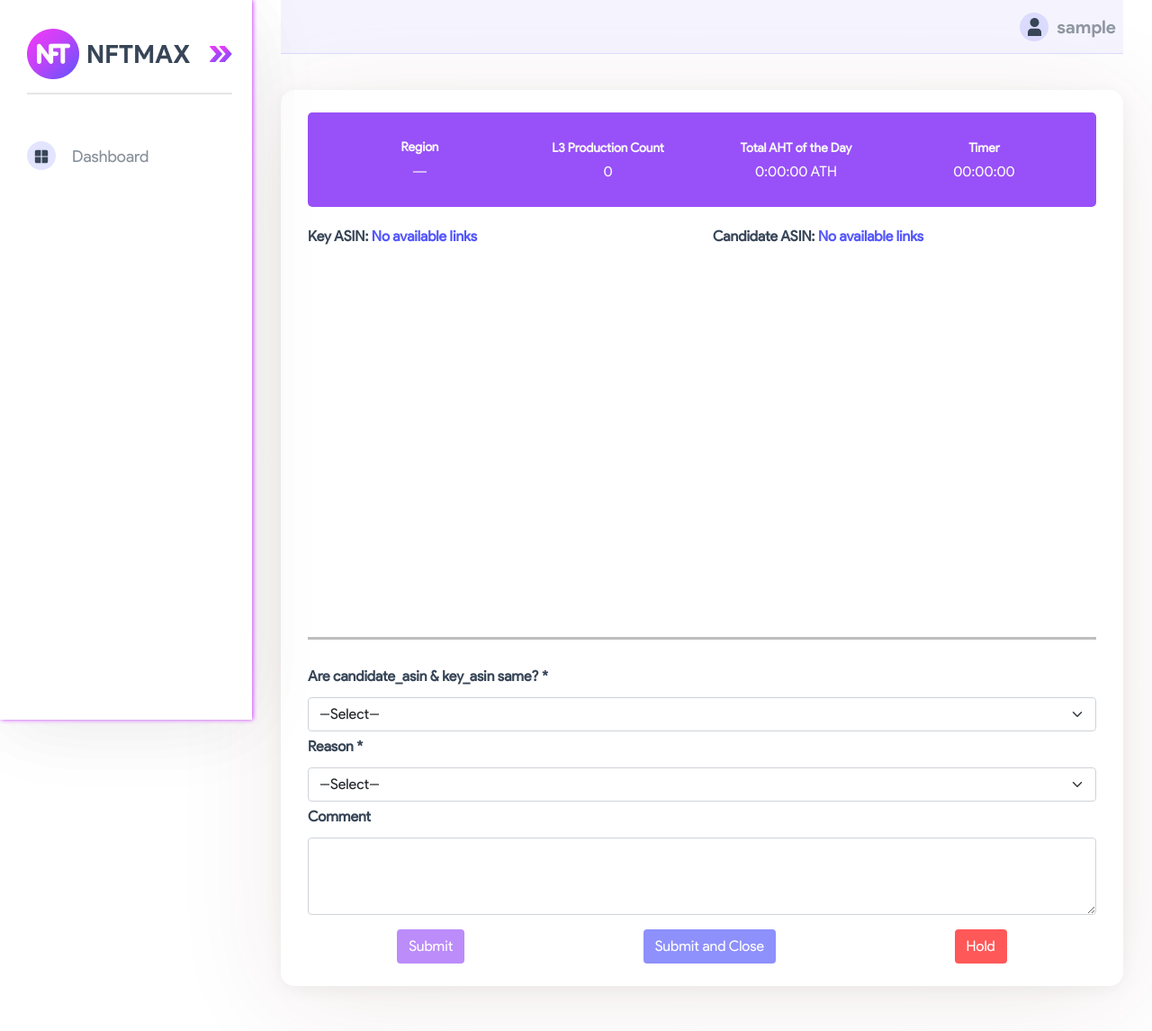
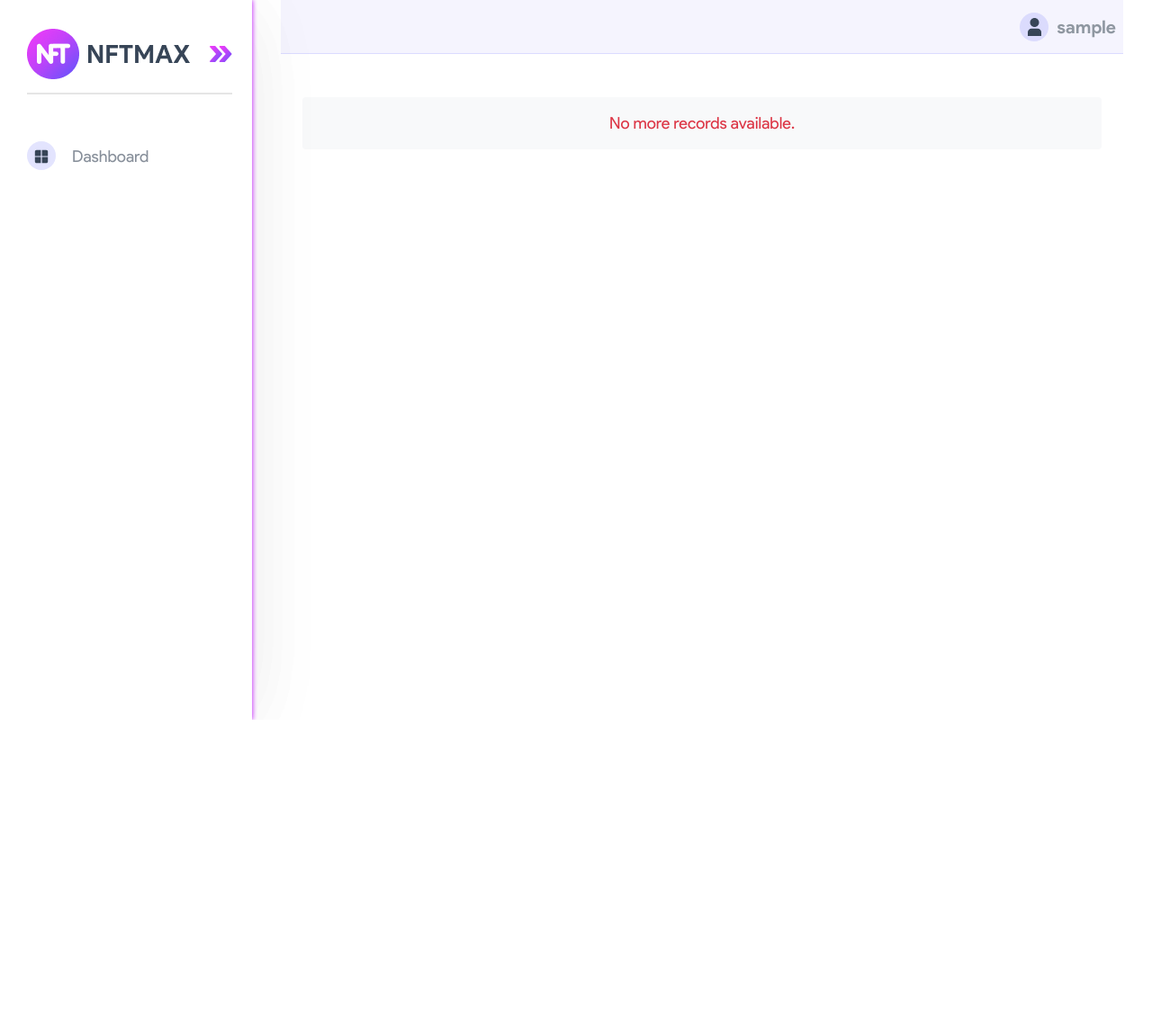
Before and after one commit to nawinasokan/a2, a Django app: page /l3_production/ in a window 1280 px wide. Shown: the whole page at 90% size. After the commit the page ends 800 px from the top, so only its background shows below. Run offline with Django 5.2, Linux system fonts and the light colour scheme; the visitor is signed in with stand-in values (Sample User, id 1); data that the repository does not hold is empty; some libraries are stand-ins or nearby versions.

Commit message:
Update l3_production.html

```diff
--- a/admin_dash/templates/l3_production.html
+++ b/admin_dash/templates/l3_production.html
@@ -308,13 +308,17 @@
                                 </div> -->
                                 <!-- End Trending Action -->
 
+                                <div id="messagewrapper" class="container d-flex align-items-center mt-5">
+                                    <div class="col-12" >
+                                        <div id="message-container" class="p-3 text-center text-danger bg-light rounded" style="display: none; font-size: 18px;"></div>
+                                    </div>
+                                </div>
 
-
-                                <div class="container-fluid mg-top-4">
+                                <div id="maindiv" class="container-fluid mg-top-4">
                                     <div class="row">
                                         <div class="col-12">
                                             <!-- Charts Two -->
-                                            <div class="charts-main charts-home-one mg-top-40">
+                                            <div class="charts-main charts-home-one">
 
                                                 <div class="nav-bar">
                                                     <div class="nav-item">
@@ -520,20 +524,19 @@
                     console.log("Fetched data:", data);
 
                     if (data.message === 'No more records available.') {
-                        console.log('sssssssssssssssssssss')
-                        const completedCountElement = document.getElementById('completed-count');
-                        if (completedCountElement) {
-                            completedCountElement.textContent = `${data.completed_count}`;
+                        console.log(data.completed_count,'qqqqqqqqqqq')
+                        if (data.completed_count > 0){
+                            window.location.href = '/production_result/l3/';
                         }
-
-                        const avg_time = document.getElementById('accumulated-time');
-                        if (avg_time) {
-                            avg_time.textContent = `${data.avg_time_per_task} ATH`;
+                        else{
+                            console.log('sssssssssssssssssssss')
+                            document.getElementById("maindiv").style.display = "none";
+                            showNoMoreRecordsMessage(data.message);
                         }
-                        showNoMoreRecordsMessage()
                     }
                     else {
                         start_timer()
+                        document.getElementById("messagewrapper").style.display="none";
                         const send_region = data.region.toLowerCase();
                         const send_key_asin = data.key_asin;
                         const send_candidate_asin = data.candidate_asin;
@@ -594,13 +597,12 @@
             }
         }
 
-        function showNoMoreRecordsMessage() {
-            document.getElementById('key-asin-data').innerHTML = '<p>---</p>';
-            document.getElementById('customer-asin-data').innerHTML = '<p>---</p>';
-            document.getElementById('region-data').innerHTML = '<p>---</p>';
-            document.getElementById('submit-button').disabled = true;
-            document.getElementById('hold-button').disabled = true;
-            document.getElementById('close-button').disabled = true;
+        function showNoMoreRecordsMessage(message) {
+            const messageDiv = document.getElementById("message-container");
+            if (messageDiv) {
+                messageDiv.innerHTML = `<span>${message}</span>`;
+                messageDiv.style.display = "block";
+            }
         }
 
         function populateSelectBoxes(data) {
```
